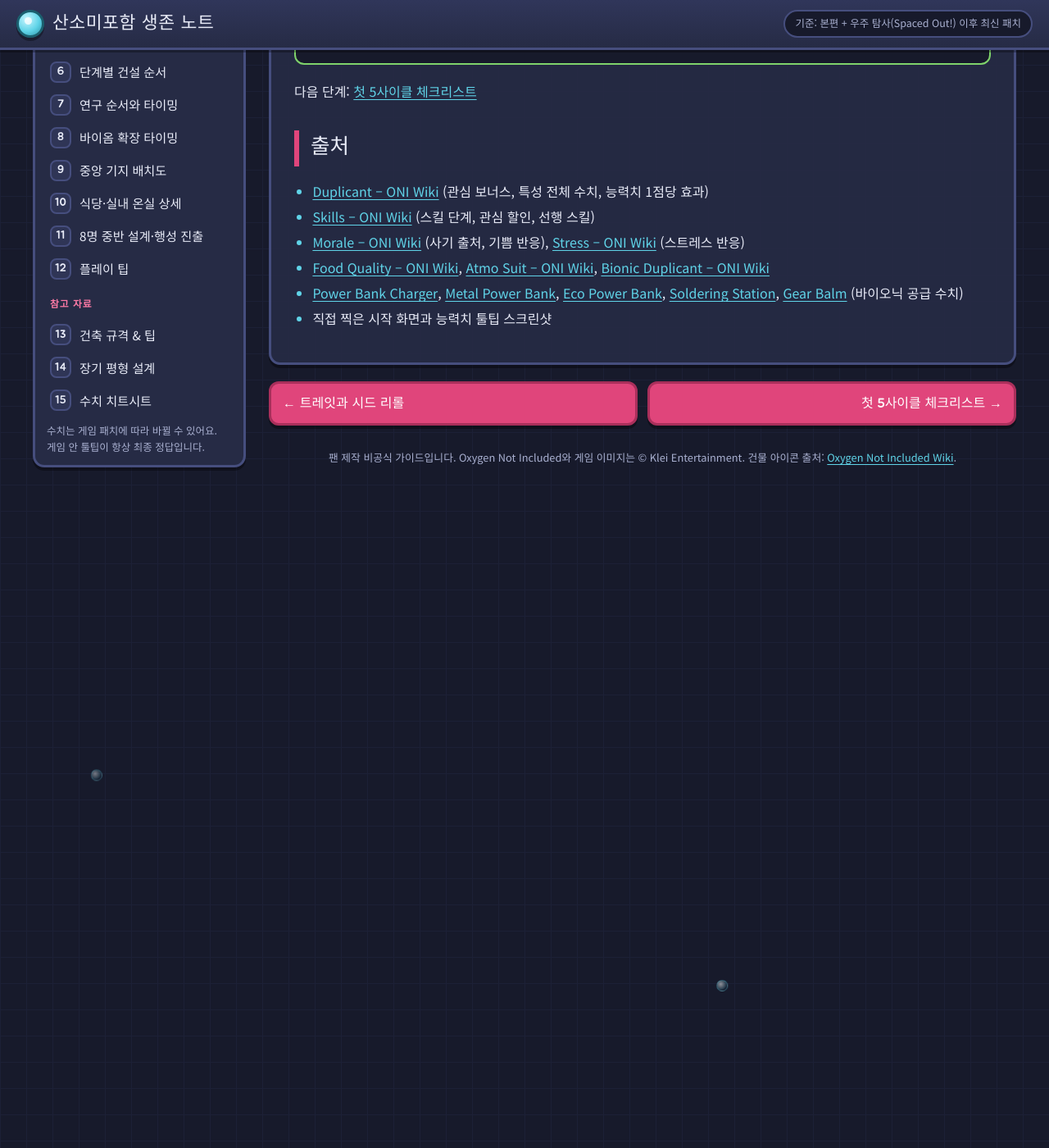
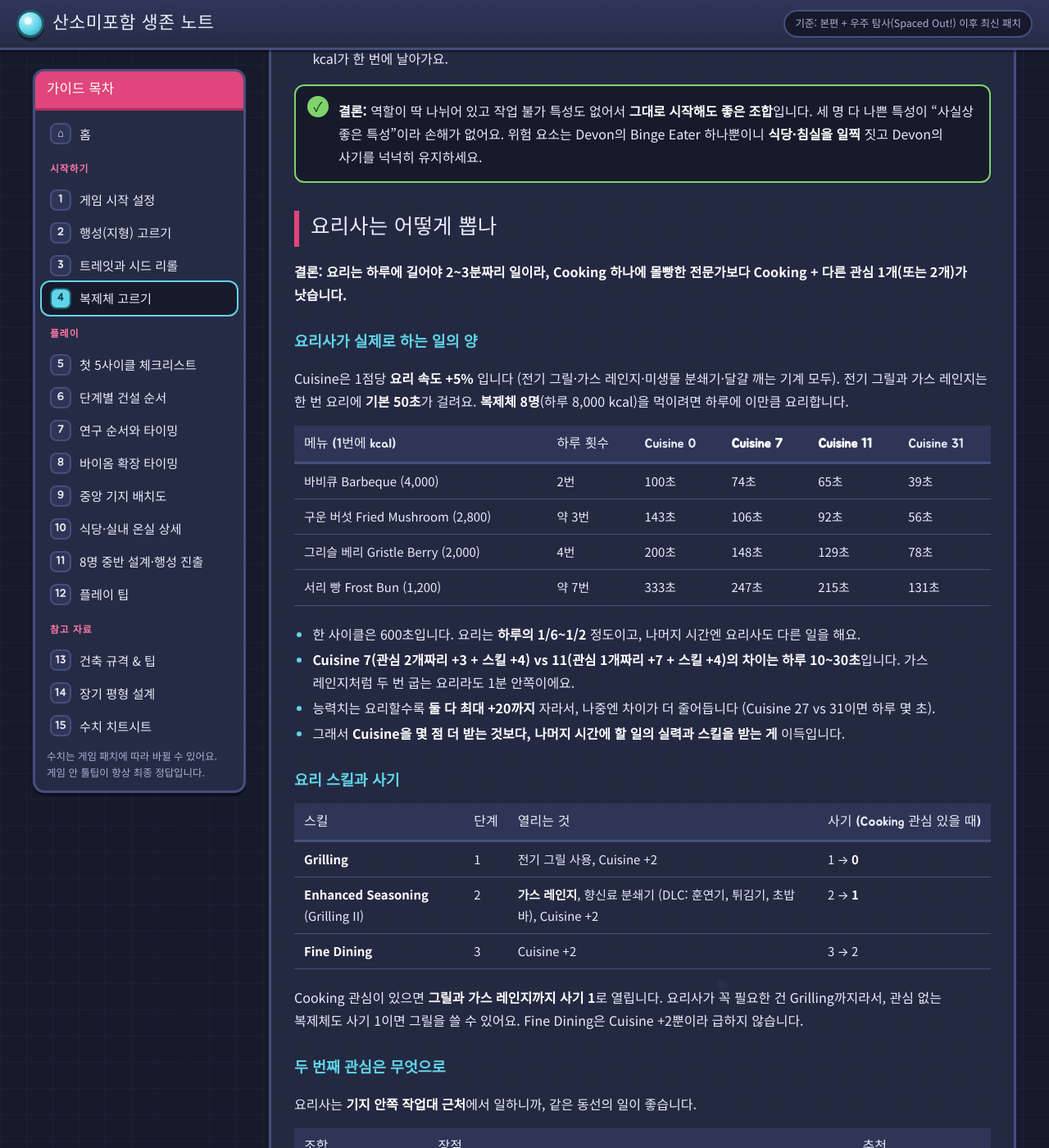
Before and after one commit to zaGamer95/oni, a Jekyll site: the page built from guide/02c-duplicants.md, in a window 1280 px wide and 1400 px high, scrolled down 16529 px. Shown: the whole window at 82% size. Built offline with Jekyll 4.4.1, drawn with Linux system fonts in a browser that asks for light colours; before the commit the page ends 17159 px from its top, so only the background shows below that; some of the changed text lies outside the part shown.

Commit message:
요리사 설계 섹션 추가
8명 기준 하루 요리 시간 계산(그릴·레인지 50초, Cuisine 1점당 +5%),
요리 스킬 사기, 두 번째 관심 조합 추천.

Co-Authored-By: Claude Opus 5.5 <noreply@anthropic.com>
Claude-Session: https://claude.ai/code/session_01D1TBnRWNEae4rpQ44ovB7V

```diff
--- a/guide/02c-duplicants.md
+++ b/guide/02c-duplicants.md
@@ -383,6 +383,68 @@ Bionic Booster Pack을 켜면 시작 화면 오른쪽 드롭다운에서 **바
 > **결론:** 역할이 딱 나뉘어 있고 작업 불가 특성도 없어서 **그대로 시작해도 좋은 조합**입니다. 세 명 다 나쁜 특성이 "사실상 좋은 특성"이라 손해가 없어요. 위험 요소는 Devon의 Binge Eater 하나뿐이니 **식당·침실을 일찍** 짓고 Devon의 사기를 넉넉히 유지하세요.
 {: .tip}
 
+## 요리사는 어떻게 뽑나
+
+**결론: 요리는 하루에 길어야 2~3분짜리 일이라, Cooking 하나에 몰빵한 전문가보다 Cooking + 다른 관심 1개(또는 2개)가 낫습니다.**
+
+### 요리사가 실제로 하는 일의 양
+
+Cuisine은 1점당 **요리 속도 +5%** 입니다 (전기 그릴·가스 레인지·미생물 분쇄기·달걀 깨는 기계 모두). 전기 그릴과 가스 레인지는 한 번 요리에 **기본 50초**가 걸려요. **복제체 8명**(하루 8,000 kcal)을 먹이려면 하루에 이만큼 요리합니다.
+
+| 메뉴 (1번에 kcal) | 하루 횟수 | Cuisine 0 | **Cuisine 7** | **Cuisine 11** | Cuisine 31 |
+|---|---|---|---|---|---|
+| 바비큐 Barbeque (4,000) | 2번 | 100초 | 74초 | 65초 | 39초 |
+| 구운 버섯 Fried Mushroom (2,800) | 약 3번 | 143초 | 106초 | 92초 | 56초 |
+| 그리슬 베리 Gristle Berry (2,000) | 4번 | 200초 | 148초 | 129초 | 78초 |
+| 서리 빵 Frost Bun (1,200) | 약 7번 | 333초 | 247초 | 215초 | 131초 |
+
+- 한 사이클은 600초입니다. 요리는 **하루의 1/6~1/2** 정도이고, 나머지 시간엔 요리사도 다른 일을 해요.
+- **Cuisine 7(관심 2개짜리 +3 + 스킬 +4) vs 11(관심 1개짜리 +7 + 스킬 +4)의 차이는 하루 10~30초**입니다. 가스 레인지처럼 두 번 굽는 요리라도 1분 안쪽이에요.
+- 능력치는 요리할수록 **둘 다 최대 +20까지** 자라서, 나중엔 차이가 더 줄어듭니다 (Cuisine 27 vs 31이면 하루 몇 초).
+- 그래서 **Cuisine을 몇 점 더 받는 것보다, 나머지 시간에 할 일의 실력과 스킬을 받는 게** 이득입니다.
+
+### 요리 스킬과 사기
+
+| 스킬 | 단계 | 열리는 것 | 사기 (Cooking 관심 있을 때) |
+|---|---|---|---|
+| **Grilling** | 1 | 전기 그릴 사용, Cuisine +2 | 1 → **0** |
+| **Enhanced Seasoning** (Grilling II) | 2 | **가스 레인지**, 향신료 분쇄기 (DLC: 훈연기, 튀김기, 초밥 바), Cuisine +2 | 2 → **1** |
+| **Fine Dining** | 3 | Cuisine +2 | 3 → 2 |
+
+Cooking 관심이 있으면 **그릴과 가스 레인지까지 사기 1**로 열립니다. 요리사가 꼭 필요한 건 Grilling까지라서, 관심 없는 복제체도 사기 1이면 그릴을 쓸 수 있어요. Fine Dining은 Cuisine +2뿐이라 급하지 않습니다.
+
+### 두 번째 관심은 무엇으로
+
+요리사는 **기지 안쪽 작업대 근처**에서 일하니까, 같은 동선의 일이 좋습니다.
+
+| 조합 | 장점 | 추천 |
+|---|---|---|
+| **Cooking + Decorating** | 요리 없는 시간에 그림·조각. 장식도가 올라 **모든 복제체의 사기**가 오름. 미술 스킬 1단계 공짜 | ✅✅ |
+| **Cooking + Farming** | 수확 → 요리가 한 사람 동선. 농부가 바쁠 때 보조 | ✅ 농부가 1명뿐이면 |
+| **Cooking + Ranching** | 달걀·고기 → 오믈렛·바비큐. 목장과 주방을 같이 맡음 | ✅ 목장 담당이 없으면 |
+| **Cooking + Operating** | 정제기·튠업을 겸함 | ✅ 기계 담당이 없으면 |
+| **Cooking + Doctoring** | 아플 때만 바쁨. 둘 다 짬나는 일 | ➖ |
+| Cooking 하나만 | Cuisine +7 | ➖ 하루 몇십 초 빨라질 뿐 |
+
+> **특성 팁:** Cooking 관심이 있는 복제체에게는 Gourmet이 붙지 않습니다. 요리사에게 좋은 특성은 Cuisine과 상관없는 **Twinkletoes**(재료·완성품 오가는 시간 단축) 같은 것들이에요. 두 번째 관심이 미술이 아니라면 **Uncultured / Unpracticed Artist**(사기 ↑)도 좋습니다. **Gastrophobia**(요리 불가)만 피하면 돼요.
+{: .tip}
+
+### W님 콜로니(8명) 기준 추천
+
+지금 5명이 **연구 / 굴착 / 농사(+연구·기계) / 건설·목축 / 운반·특수복**을 맡고 있으니, 기계(Marie)와 목축은 이미 있습니다. 요리사는 **Cooking + Decorating**이 가장 빈 곳을 채워요.
+
+| 항목 | 추천 |
+|---|---|
+| 관심 | **Cooking + Decorating** (Cuisine +3, Creativity +3) |
+| 스킬 순서 | Grilling (0) → Art Fundamentals (0) → Enhanced Seasoning (1) → 미술 2단계 (1) |
+| 사기 요구치 | 4개 다 찍어도 **2** |
+| 우선순위 | 요리 최우선, 미술 그다음 |
+| 있으면 좋은 특성 | Twinkletoes, Buff, Diver's Lungs |
+| 피할 특성 | Gastrophobia (요리 불가), Uncultured (미술 불가), Unpracticed Artist (Creativity −3) |
+
+> 나머지 두 자리는 **Operating 또는 Tidying(배관) 전문가 1명**과, 바이오닉을 받을 생각이면 그 자리로 남겨 두세요. 굴착·건설은 이미 두 명이 맡고 있어서 더 겹치지 않는 게 좋습니다.
+{: .tip}
+
 다음 단계: [첫 5사이클 체크리스트]({{ '/guide/first-cycles/' | relative_url }})
 
 ## 출처
@@ -392,4 +454,5 @@ Bionic Booster Pack을 켜면 시작 화면 오른쪽 드롭다운에서 **바
 - [Morale – ONI Wiki](https://oxygennotincluded.wiki.gg/wiki/Morale) (사기 출처, 기쁨 반응), [Stress – ONI Wiki](https://oxygennotincluded.wiki.gg/wiki/Stress) (스트레스 반응)
 - [Food Quality – ONI Wiki](https://oxygennotincluded.wiki.gg/wiki/Food_Quality), [Atmo Suit – ONI Wiki](https://oxygennotincluded.wiki.gg/wiki/Atmo_Suit), [Bionic Duplicant – ONI Wiki](https://oxygennotincluded.wiki.gg/wiki/Bionic_Duplicant)
 - [Power Bank Charger](https://oxygennotincluded.wiki.gg/wiki/Power_Bank_Charger), [Metal Power Bank](https://oxygennotincluded.wiki.gg/wiki/Metal_Power_Bank), [Eco Power Bank](https://oxygennotincluded.wiki.gg/wiki/Eco_Power_Bank), [Soldering Station](https://oxygennotincluded.wiki.gg/wiki/Soldering_Station), [Gear Balm](https://oxygennotincluded.wiki.gg/wiki/Gear_Balm) (바이오닉 공급 수치)
+- [Electric Grill](https://oxygennotincluded.wiki.gg/wiki/Electric_Grill), [Gas Range](https://oxygennotincluded.wiki.gg/wiki/Gas_Range), [Cuisine](https://oxygennotincluded.wiki.gg/wiki/Cuisine) (요리 시간, 레시피 kcal)
 - 직접 찍은 시작 화면과 능력치 툴팁 스크린샷
```
